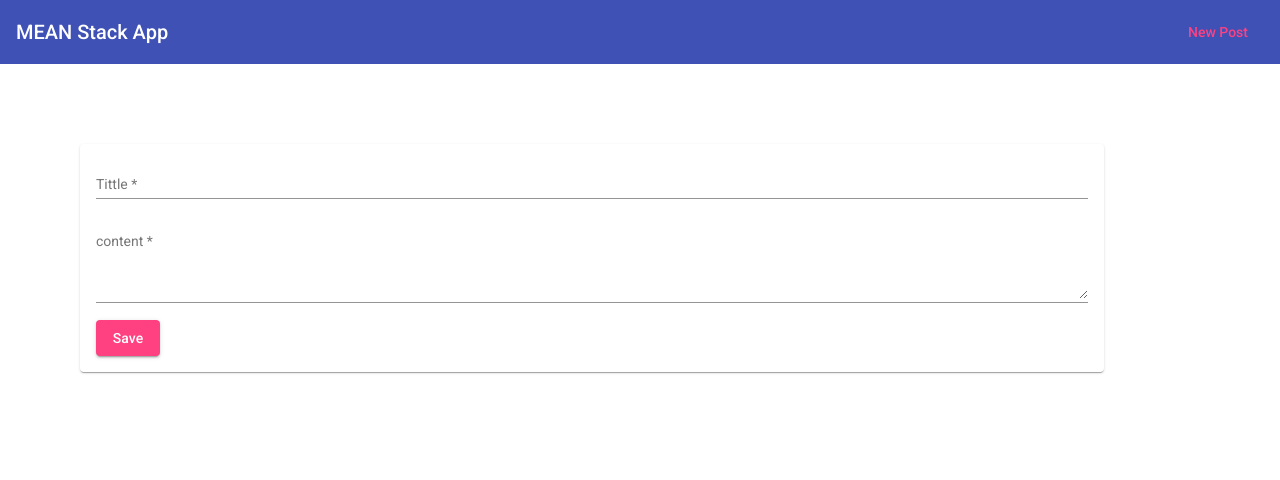
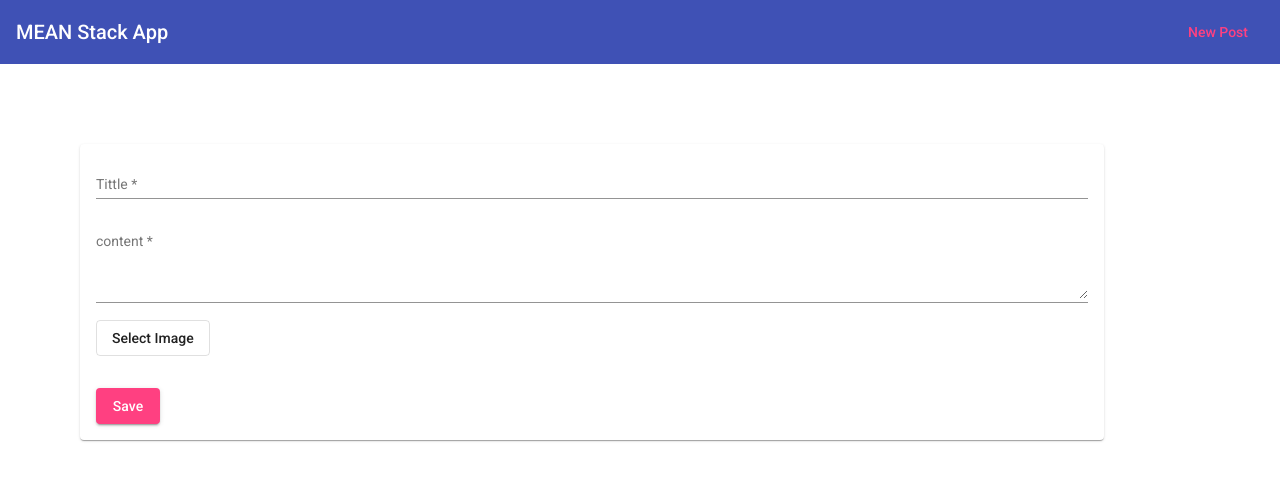
Before and after one commit to naveengullipalli317/MEAN, an Angular app: page /create in a window 1280 px wide. Shown: the top 480 px of the page. Built offline with nearby package versions, Linux system fonts and the light colour scheme.

Commit message:
Adding Image Uploads to our App - Adding file input button

```diff
--- a/src/app/posts/post-create/post-create.component.css
+++ b/src/app/posts/post-create/post-create.component.css
@@ -4,3 +4,12 @@
 textarea{
   width: 100%;
 }
+
+input[type="file"] {
+
+  visibility: hidden;
+}
+
+button[type="submit"] {
+  margin-top: 2rem;
+}
--- a/src/app/posts/post-create/post-create.component.html
+++ b/src/app/posts/post-create/post-create.component.html
@@ -22,6 +22,11 @@
   </textarea>
        <mat-error *ngIf="content.invalid"> Please enter a post content</mat-error>
   </mat-form-field>
+
+  <div>
+    <button mat-stroked-button type="button" (click) = "filePicker.click()"> Select Image</button>
+    <input type="file" #filePicker>
+  </div>
   <button mat-raised-button
     color="accent"
    type="submit">Save</button>
```
